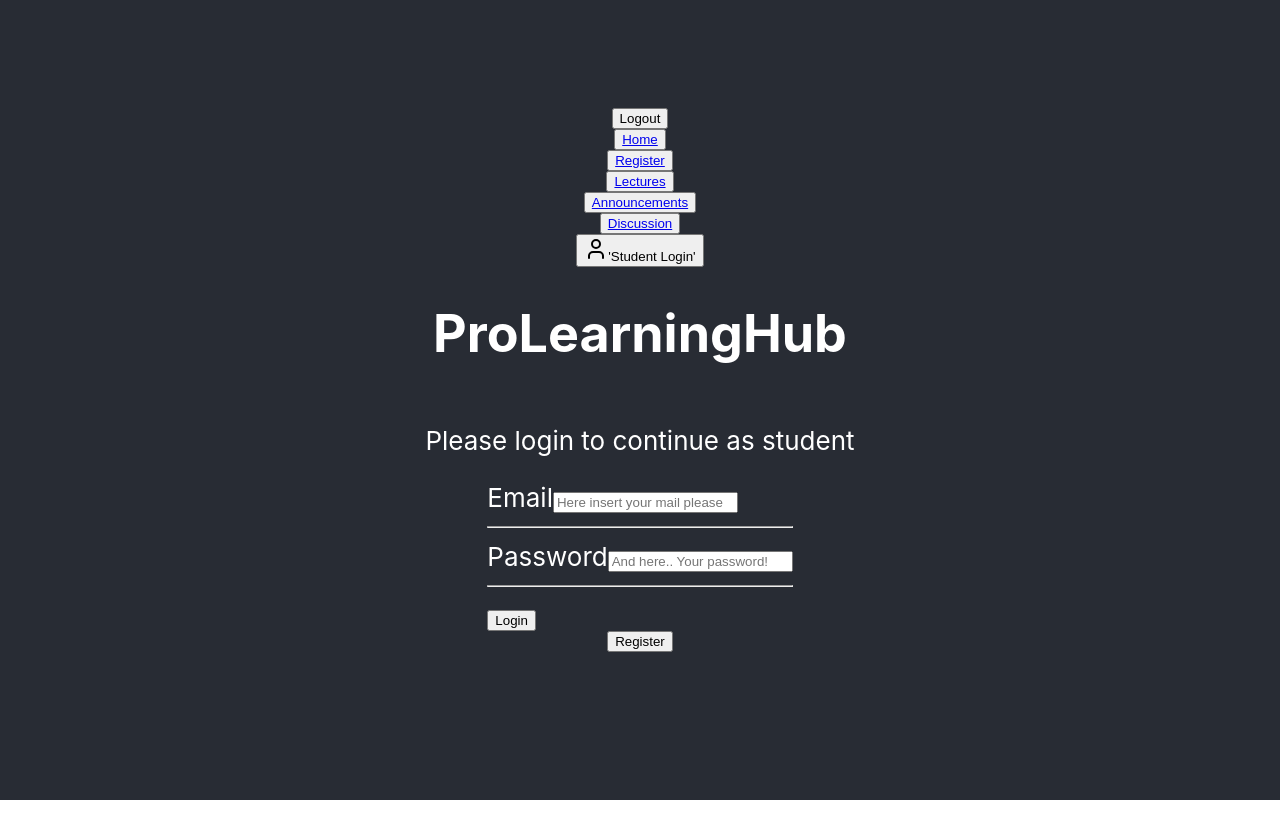
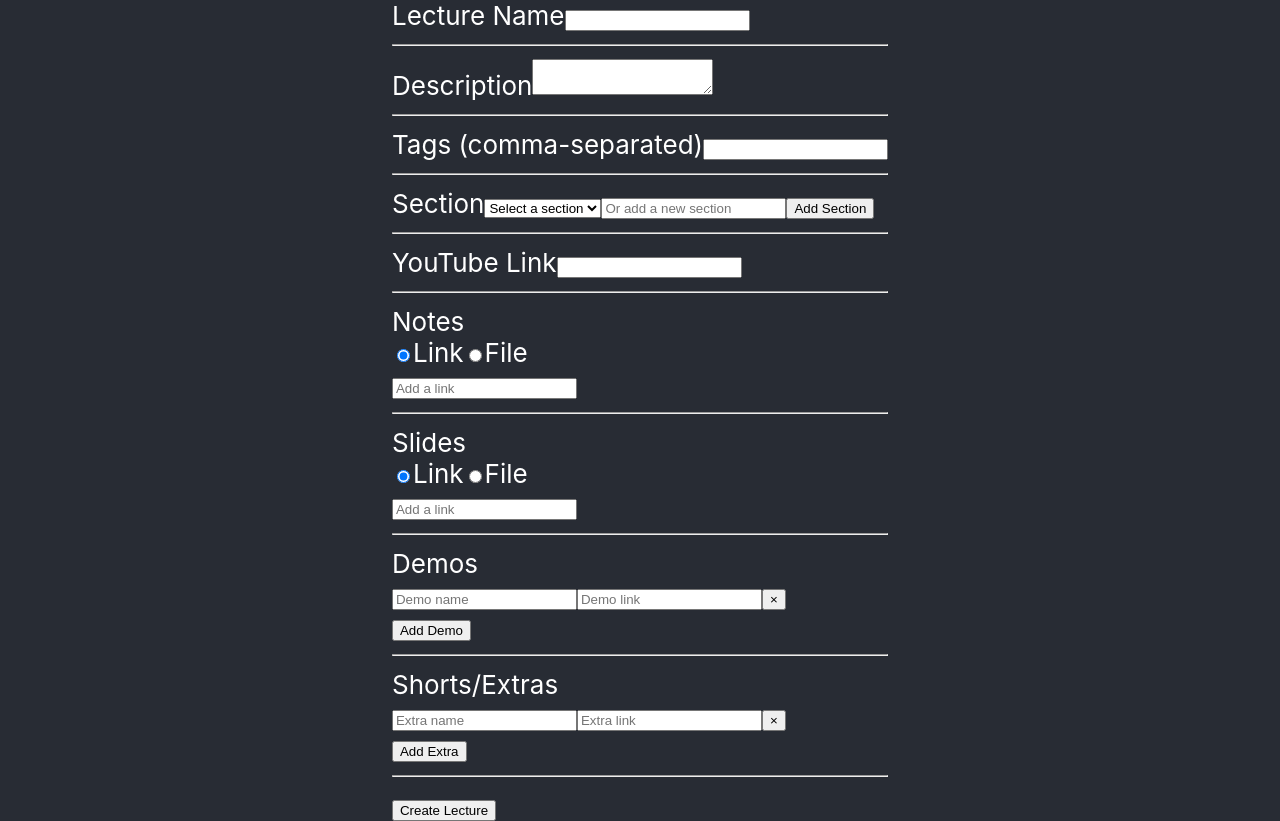
Before and after one commit to loayalsaid1/Testing-ProLearningHub, a React (Create React App) app in the folder front-end/: page / in a window 1280 px wide. Before the commit this address led to /login. Before the commit the page ends 800 px from the top, so only its background shows below. Built offline with nearby package versions, Linux system fonts and the light colour scheme; what imagekit-javascript would draw is missing.

Commit message:
Construct the CreateNewLecture component

```diff
--- a/front-end/src/App.js
+++ b/front-end/src/App.js
@@ -16,6 +16,7 @@ import Replies from './components/Replies/Replies';
 import Login from './components/Login/Login';
 import Register from './components/Register/Register';
 import FakeHome from './components/FakeHome/FakeHome';
+import CreateNewLecture from './components/CreateLectureForm/CreateLectureForm';
 
 
 function ProtectedLayout() {
@@ -37,11 +38,14 @@ function App() {
     googleLogout();
   };
 
+  const onSubmit = (lectureData) => console.log(lectureData);
+
   return (
     <div className="APP">
       {isLoading && <Spinner />}
       <header className="App-header">
-        <button type="button" onClick={handleLogout}>
+        <CreateNewLecture sections={[11, 22, 33]} onSubmit={onSubmit}/>
+        {/* <button type="button" onClick={handleLogout}>
           Logout
         </button>
         <button><Link to="/">Home</Link></button>
@@ -61,7 +65,7 @@ function App() {
             <Route path="questions/:questionId" element={<Replies />} />
           </Route>
           <Route path="*" element={<h1>Oops, not found!</h1>} />
-        </Routes>
+        </Routes> */}
       <Toaster reverseOrder={true} />
       </header>
     </div>
--- /dev/null
+++ b/front-end/src/components/CreateLectureForm/CreateLectureForm.jsx
@@ -0,0 +1,259 @@
+import React, { useEffect, useState } from 'react';
+
+const CreateNewLecture = ({ onSubmit }) => {
+  const [name, setName] = useState('');
+  const [description, setDescription] = useState('');
+  const [tags, setTags] = useState('');
+  const [sections, setSections] = useState([]);
+  const [section, setSection] = useState('');
+  const [newSection, setNewSection] = useState('');
+  const [youtubeLink, setYoutubeLink] = useState('');
+  const [notesOption, setNotesOption] = useState('link');
+  const [notesLink, setNotesLink] = useState('');
+  const [notesFile, setNotesFile] = useState(null);
+  const [slidesLink, setSlidesLink] = useState('');
+  const [slidesFile, setSlidesFile] = useState(null);
+  const [demos, setDemos] = useState([{ name: '', link: '' }]);
+  const [extras, setExtras] = useState([{ name: '', link: '' }]);
+  const [slidesOption, setSlidesOption] = useState('link');
+
+  useEffect(() => {
+    setSections([
+      'Section 1',
+      'Section 2',
+      'Section 3',
+    ]);
+  }, []);
+
+  const createNewSection = () => {
+    if (newSection) {
+      const existingNewSection = sections.find(sec => sec === newSection);
+      if (!existingNewSection) {
+        setSections([...sections, newSection]);
+      }
+
+      setNewSection('');
+    }
+  }
+
+  const handleRemoveDemo = (index) => {
+    if (demos.length <= 1) {
+      setDemos([{ name: '', link: '' }]);
+    } else {
+      const updatedDemos = demos.filter((_, i) => i !== index);
+      setDemos(updatedDemos);
+    }
+  }
+
+  const handleAddDemo = () => setDemos([...demos, { name: '', link: '' }]);
+
+  const handleDemoChange = (index, field, value) => {
+    const updatedDemos = demos.map((demo, i) =>
+      i === index ? { ...demo, [field]: value } : demo
+  );
+  setDemos(updatedDemos);
+};
+
+const handleRemoveExtra = (index) => {
+  if (extras.length <= 1) {
+    setExtras([{ name: '', link: '' }]);
+  } else {
+    const filteredExtras = extras.filter((_, i) => i !== index);
+    setExtras(filteredExtras);
+  }
+}
+
+const handleAddExtra = () => setExtras([...extras, { name: '', link: '' }]);
+  const handleExtraChange = (index, field, value) => {
+    const updatedExtras = extras.map((extra, i) =>
+      i === index ? { ...extra, [field]: value } : extra
+    );
+    setExtras(updatedExtras);
+  };
+
+  const handleSubmit = (e) => {
+    e.preventDefault();
+
+  };
+
+  return (
+    <form onSubmit={handleSubmit}>
+      <label>Lecture Name</label>
+      <input
+        id='name'
+        name='name'
+        type="text"
+        value={name}
+        onChange={(e) => setName(e.target.value)}
+        required
+      />
+      <hr />
+
+      <label>Description</label>
+      <textarea
+        id='description'
+        name='description'
+        value={description}
+        onChange={(e) => setDescription(e.target.value)}
+        required
+      />
+      <hr />
+
+      <label>Tags (comma-separated)</label>
+      <input
+        type="text"
+        value={tags}
+        onChange={(e) => setTags(e.target.value)}
+      />
+      <hr />
+
+      <label>Section</label>
+      <select id='section' name='section' value={section} onChange={(e) => setSection(e.target.value)} required>
+        <option value="" disabled>
+          Select a section
+        </option>
+        {sections.map((sec, index) => (
+          <option key={index} value={sec}>
+            {sec}
+          </option>
+        ))}
+      </select>
+      <input
+        id='newSection'
+        name='newSection'
+        type="text"
+        placeholder="Or add a new section"
+        value={newSection}
+        onChange={(e) => setNewSection(e.target.value)}
+      />
+      <button onClick={createNewSection}>Add Section</button>
+      <hr />
+
+      <label>YouTube Link</label>
+      <input
+        id='videoLink'
+        name='videoLink'
+        type="url"
+        value={youtubeLink}
+        onChange={(e) => setYoutubeLink(e.target.value)}
+      />
+      <hr />
+
+      <label>Notes</label>
+      <div>
+        <label>
+          <input
+            type="radio"
+            checked={notesOption === 'link'}
+            onChange={() => setNotesOption('link')}
+          />
+          Link
+        </label>
+        <label>
+          <input
+            type="radio"
+            checked={notesOption === 'file'}
+            onChange={() => setNotesOption('file')}
+          />
+          File
+        </label>
+      </div>
+      {notesOption === 'link' ? (
+        <input
+          id='notesLink'
+          name='notesFile'
+          type="url"
+          placeholder="Add a link"
+          value={notesLink}
+          onChange={(e) => setNotesLink(e.target.value)}
+        />
+      ) : (
+        <input id='notesFile' name='notesFile' type="file" onChange={(e) => setNotesFile(e.target.files[0])} />
+      )}
+      <hr />
+
+      <label>Slides</label>
+      <div>
+        <label>
+          <input
+            type="radio"
+            checked={slidesOption === 'link'}
+            onChange={() => setSlidesOption('link')}
+          />
+          Link
+        </label>
+        <label>
+          <input
+            type="radio"
+            checked={slidesOption === 'file'}
+            onChange={() => setSlidesOption('file')}
+          />
+          File
+        </label>
+      </div>
+      {slidesOption === 'link' ? (
+        <input
+          id='slidesLink'
+          name='slidesLink'
+          type="url"
+          placeholder="Add a link"
+          value={slidesLink}
+          onChange={(e) => setSlidesLink(e.target.value)}
+        />
+      ) : (
+        <input id='slidesFile' name='slidesFile' type="file" onChange={(e) => setSlidesFile(e.target.files[0])} />
+      )}
+      <hr />
+
+      <label>Demos</label>
+      {demos.map((demo, index) => (
+        <div key={index}>
+          <input
+            type="text"
+            placeholder="Demo name"
+            value={demo.name}
+            onChange={(e) => handleDemoChange(index, 'name', e.target.value)}
+          />
+          <input
+            type="url"
+            placeholder="Demo link"
+            value={demo.link}
+            onChange={(e) => handleDemoChange(index, 'link', e.target.value)}
+          />
+          <button type="button" onClick={() => handleRemoveDemo(index)}>&times;</button>
+        </div>
+      ))}
+      <button type="button" onClick={handleAddDemo}>
+        Add Demo
+      </button>
+      <hr />
+
+      <label>Shorts/Extras</label>
+      {extras.map((extra, index) => (
+        <div key={index}>
+          <input
+            type="text"
+            placeholder="Extra name"
+            value={extra.name}
+            onChange={(e) => handleExtraChange(index, 'name', e.target.value)}
+          />
+          <input
+            type="url"
+            placeholder="Extra link"
+            value={extra.link}
+            onChange={(e) => handleExtraChange(index, 'link', e.target.value)}
+          />
+          <button type="button" onClick={() => handleRemoveExtra(index)}>&times;</button>
+        </div>
+      ))}
+      <button type="button" onClick={handleAddExtra}>
+        Add Extra
+      </button>
+      <hr />
+
+      <button type="submit">Create Lecture</button>
+    </form>
+  );
+};
+
+export default CreateNewLecture;
```
